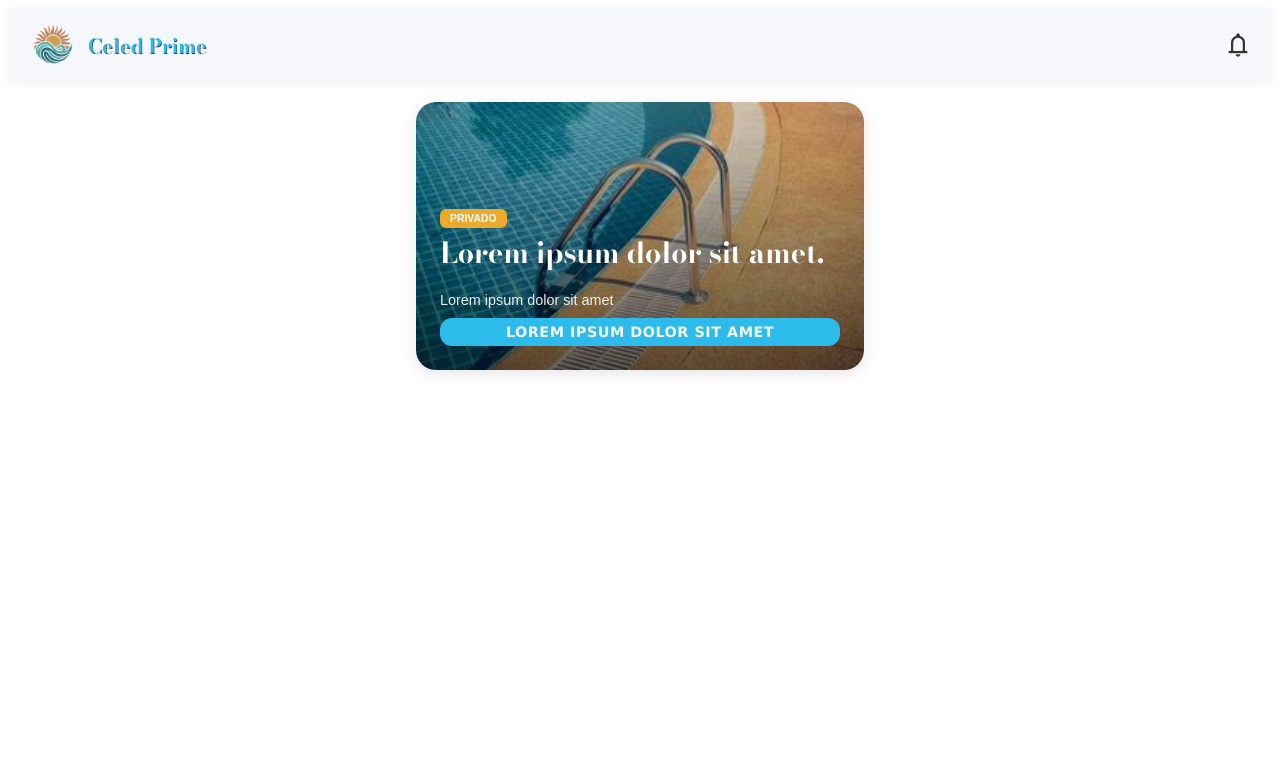
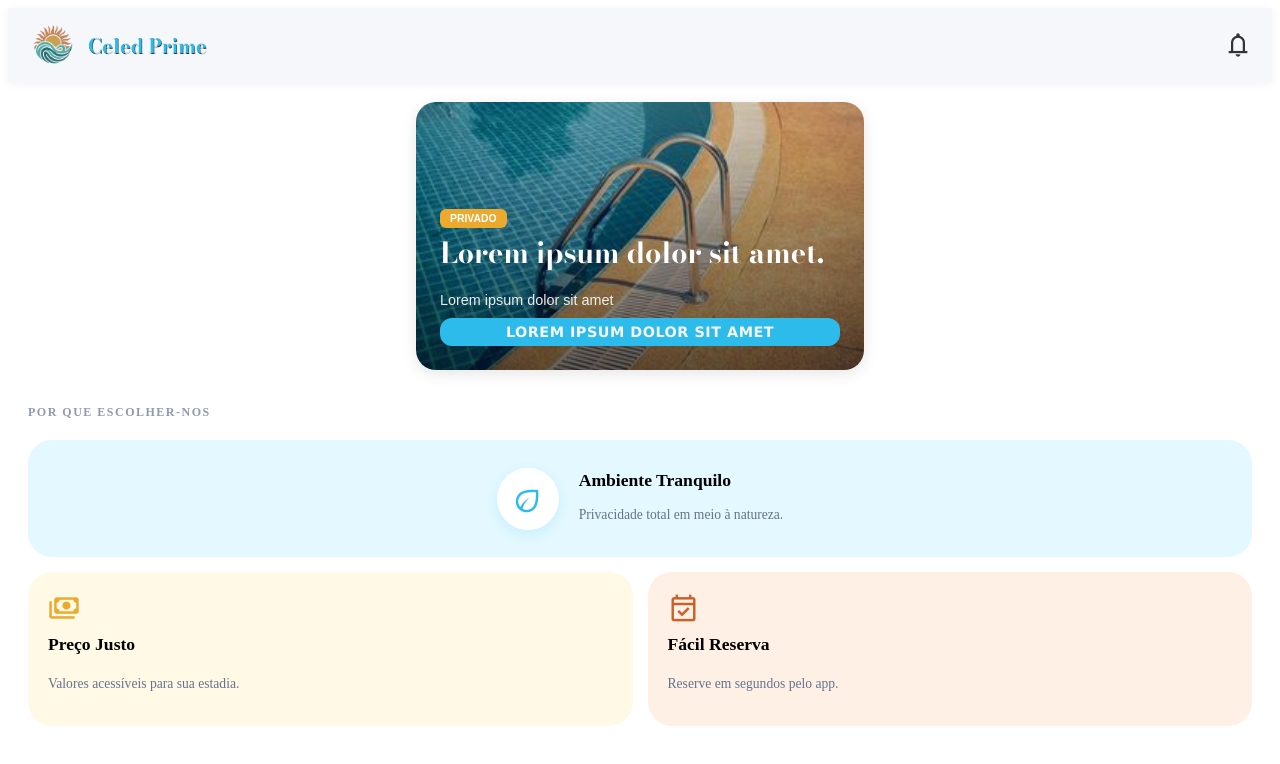
Before and after one commit to gabrielsndev/celed-prime, an Angular app in the folder frontend/celed-prime-web/: page / in a window 1280 px wide. Shown: the top 764 px of the page. Built offline with nearby package versions, Linux system fonts and the light colour scheme.

Commit message:
continuando a home

```diff
--- a/frontend/celed-prime-web/src/app/features/home/home.component.html
+++ b/frontend/celed-prime-web/src/app/features/home/home.component.html
@@ -1,4 +1,5 @@
 <div class="home">
+
   <section class="reserves">
     <p class="exclusive">privado</p>
     <h2>Lorem ipsum dolor sit amet.</h2>
@@ -7,4 +8,33 @@
       <p>Lorem ipsum dolor sit amet</p>
     </button>
   </section>
+
+  <section class="highlights-section">
+    <h2 class="section-title">POR QUE ESCOLHER-NOS</h2>
+
+    <div class="highlights-grid">
+      <div class="highlight-card large-card blue-bg">
+        <div class="icon-wrapper">
+          <span class="material-symbols-outlined">eco</span>
+        </div>
+        <div class="card-content">
+            <h3>Ambiente Tranquilo</h3>
+            <p>Privacidade total em meio à natureza.</p>
+        </div>
+      </div>
+
+      <div class="highlight-card small-card yellow-bg">
+        <span class="material-symbols-outlined">payments</span>
+        <h3>Preço Justo</h3>
+        <p>Valores acessíveis para sua estadia.</p>
+      </div>
+
+      <div class="highlight-card small-card orange-bg">
+        <span class="material-symbols-outlined">event_available</span>
+        <h3>Fácil Reserva</h3>
+        <p>Reserve em segundos pelo app.</p>
+      </div>
+    </div>
+  </section>
+
 </div>
--- a/frontend/celed-prime-web/src/app/features/home/home.component.scss
+++ b/frontend/celed-prime-web/src/app/features/home/home.component.scss
@@ -2,7 +2,7 @@
     position: relative;
     width: 80%;
     max-width: 400px;
-    margin: 20px auto;
+    margin: 20px auto 5px auto;
     height: 220px;
     border-radius: 20px;
     padding: 24px;
@@ -78,3 +78,79 @@
     }
 
 }
+
+.highlights-section {
+    padding: 20px;
+
+    .section-title {
+        font-size: 0.75rem;
+        color: #8E9AAF;
+        letter-spacing: 1.5px;
+        margin-bottom: 20px;
+        font-weight: 700;
+      }
+}
+
+.highlights-grid {
+    display: grid;
+    grid-template-columns: repeat(2, 1fr);
+    gap: 15px;
+
+    .highlight-card {
+        border-radius: 24px;
+        padding: 20px;
+        display: flex;
+        flex-direction: column;
+        justify-content: center;
+        transition: transform 0.3s ease;
+
+        &:hover {
+        transform: translateY(-5px);
+        }
+
+        h3 {
+        font-size: 1.1rem;
+        margin: 10px 0 5px;
+        font-weight: 700;
+        }
+
+        p {
+        font-size: 0.85rem;
+        color: #64748b;
+        line-height: 1.4;
+        }
+
+        .material-symbols-outlined {
+        font-size: 32px;
+        }
+    }
+
+    .large-card {
+        grid-column: span 2;
+        flex-direction: row;
+        align-items: center;
+        gap: 20px;
+        text-align: left;
+
+        .icon-wrapper {
+        background: white;
+        padding: 15px;
+        border-radius: 50%;
+        display: flex;
+        box-shadow: 0 4px 12px rgba(45, 187, 235, 0.15);
+        color: var(--prime-blue);
+        }
+    }
+
+    .blue-bg {
+        background-color: #E3F8FF;
+        }
+    .yellow-bg {
+        background-color: #FFF9E6;
+        .material-symbols-outlined { color: #EBA92D; }
+    }
+    .orange-bg {
+        background-color: #FFF0E6;
+        .material-symbols-outlined { color: #CC5E27; }
+    }
+}
```
